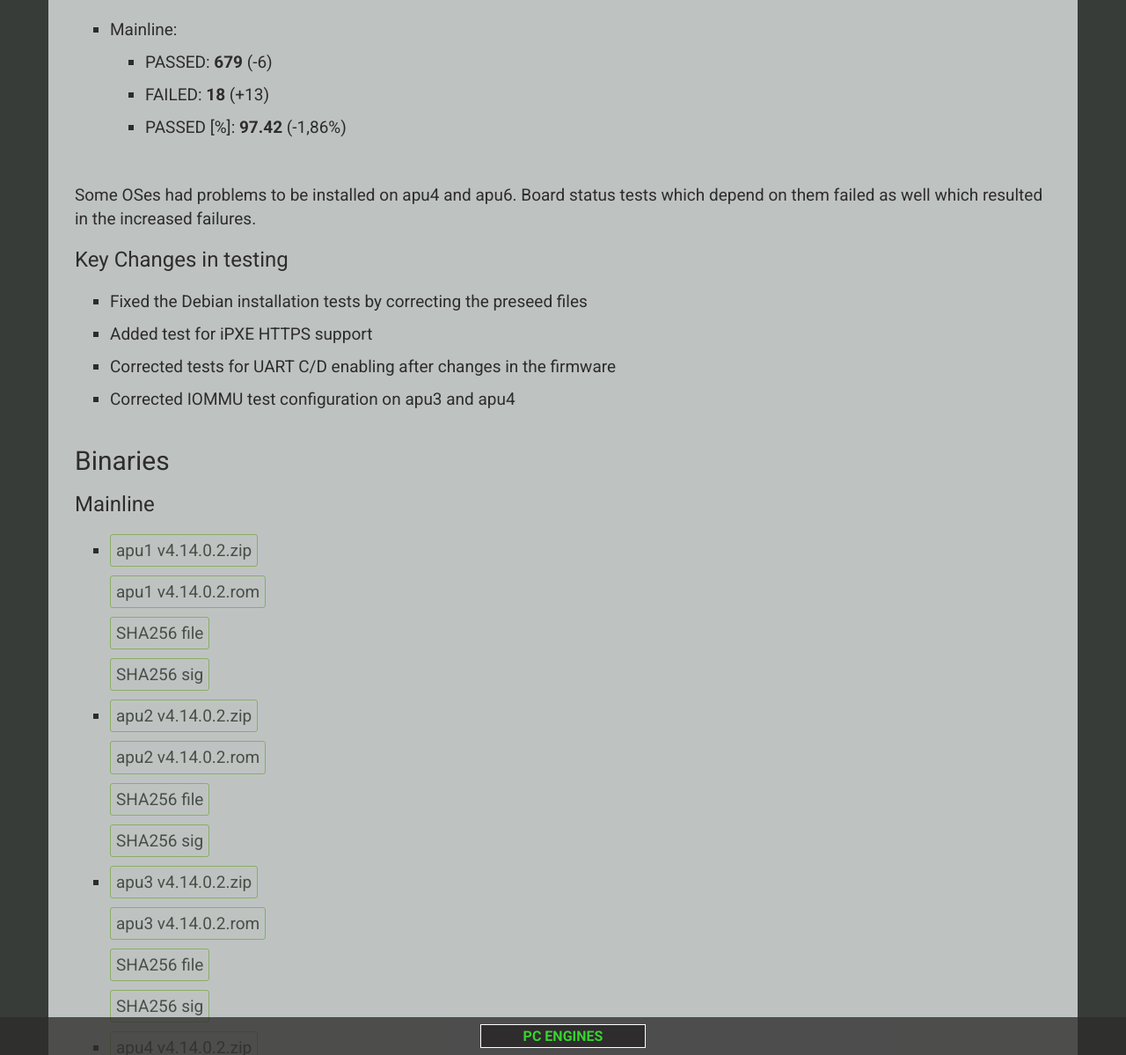
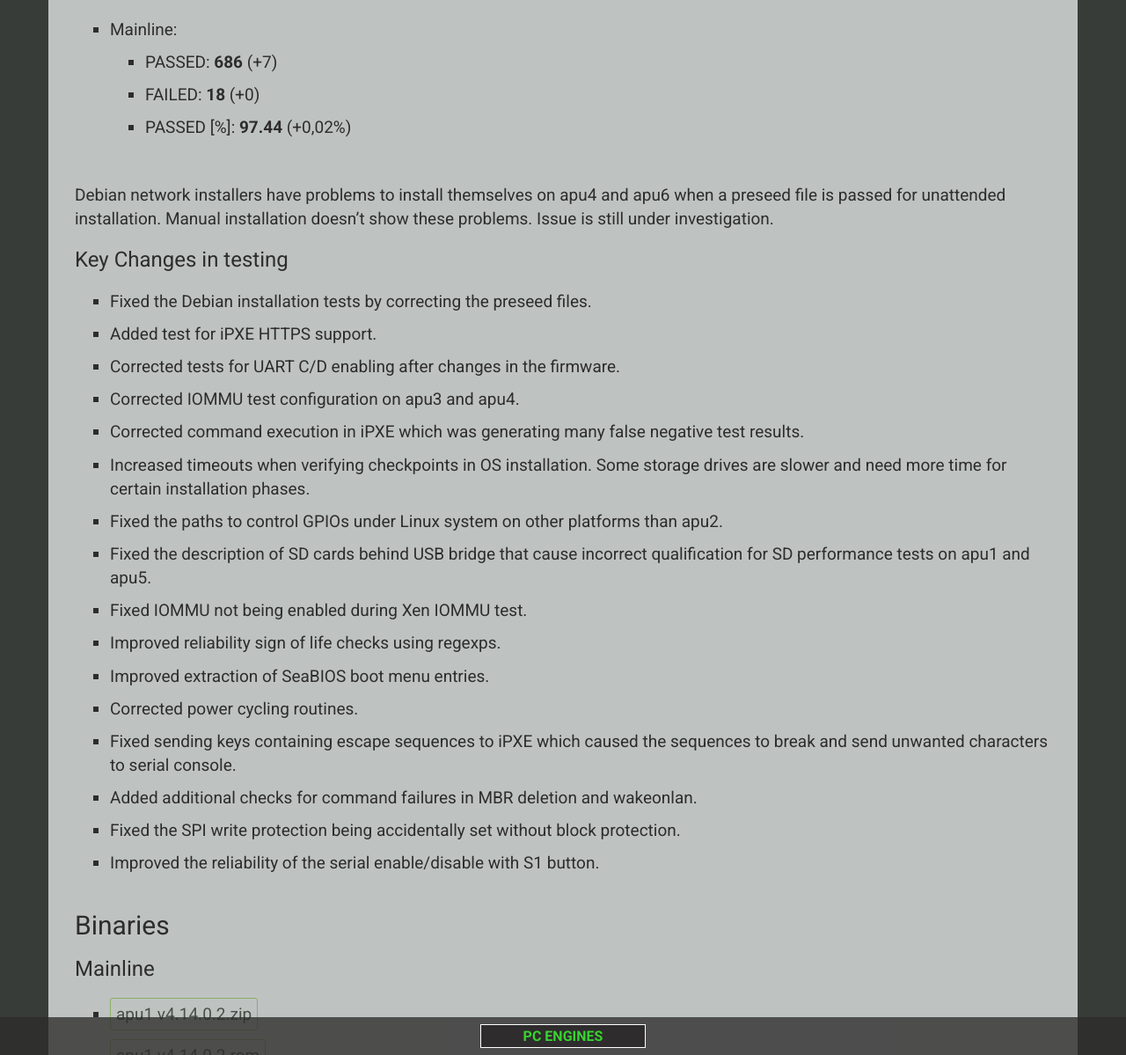
Before and after one commit to pcengines/pcengines.github.io, a Jekyll site: the page built from _posts/2021-06-30-PC-Engines-Firmware-v4-14-0-2.md, in a window 1280 px wide and 1400 px high, scrolled down 2399 px. Shown: the part 201-1400 px from the top of the window at 88% size. Built offline with Jekyll 4.4.1, drawn with Linux system fonts in a browser that asks for light colours; nearby versions of some CDN libraries; some web fonts are replaced.

Commit message:
_posts/2021-06-30-PC-Engines-Firmware-v4-14-0-2.md: add testing results
Signed-off-by: Michał Żygowski <michal.zygowski@3mdeb.com>

```diff
--- a/_posts/2021-06-30-PC-Engines-Firmware-v4-14-0-2.md
+++ b/_posts/2021-06-30-PC-Engines-Firmware-v4-14-0-2.md
@@ -15,7 +15,7 @@
 
 ## Statistics
 
-![Files Changed](TBD)
+![Files Changed](https://cloud.3mdeb.com/index.php/s/xw8btMWNSg9cDwj/preview)
 
 The chart shows the total files changed from release tag against the rebase
 point of given release specified in CHANGELOG (CHANGELOG.md, gitlab-ci.yml
@@ -27,35 +27,54 @@
 
 `110 files changed, 4202 insertions(+), 340 deletions(-)`
 
-![Process of mainlining](TBD)
+![Process of mainlining](https://cloud.3mdeb.com/index.php/s/DsseDcHxR9XqjNj/preview)
 
 The chart represents the total line added and deleted on the PC Engines
 coreboot fork against the rebase point for a given release.
 
 ## Testing
 
-* [PC Engines hardware configuration matrix](TBD) - hardware configurations
-  available for testing in 3mdeb laboratory.
+* [PC Engines hardware configuration matrix](https://cloud.3mdeb.com/index.php/s/oWDDFxNDZBtJDQP/preview) -
+  hardware configurations available for testing in 3mdeb laboratory.
 
 * [PC Engines release validation results](https://docs.google.com/spreadsheets/d/1_uRhVo9eYeZONnelymonYp444zYHT_Q_qmJEJ8_XqJc/edit#gid=0) -
   please note there are separate sheets for each board-release.
 
-![Mainline test results](TBD)
+![Mainline test results](https://cloud.3mdeb.com/index.php/s/KJE4bWzQBok47rP/preview)
 
 * Mainline:
-  * PASSED: **679** (-6)
-  * FAILED: **18** (+13)
-  * PASSED [%]: **97.42** (-1,86%)
+  * PASSED: **686** (+7)
+  * FAILED: **18** (+0)
+  * PASSED [%]: **97.44** (+0,02%)
 
-Some OSes had problems to be installed on apu4 and apu6. Board status tests
-which depend on them failed as well which resulted in the increased failures.
+Debian network installers have problems to install themselves on apu4 and apu6
+when a preseed file is passed for unattended installation. Manual installation
+doesn't show these problems. Issue is still under investigation.
 
 ### Key Changes in testing
 
-* Fixed the Debian installation tests by correcting the preseed files
-* Added test for iPXE HTTPS support
-* Corrected tests for UART C/D enabling after changes in the firmware
-* Corrected IOMMU test configuration on apu3 and apu4
+* Fixed the Debian installation tests by correcting the preseed files.
+* Added test for iPXE HTTPS support.
+* Corrected tests for UART C/D enabling after changes in the firmware.
+* Corrected IOMMU test configuration on apu3 and apu4.
+* Corrected command execution in iPXE which was generating many false negative
+  test results.
+* Increased timeouts when verifying checkpoints in OS installation. Some
+  storage drives are slower and need more time for certain installation phases.
+* Fixed the paths to control GPIOs under Linux system on other platforms than
+  apu2.
+* Fixed the description of SD cards behind USB bridge that cause incorrect
+  qualification for SD performance tests on apu1 and apu5.
+* Fixed IOMMU not being enabled during Xen IOMMU test.
+* Improved reliability sign of life checks using regexps.
+* Improved extraction of SeaBIOS boot menu entries.
+* Corrected power cycling routines.
+* Fixed sending keys containing escape sequences to iPXE which caused the
+  sequences to break and send unwanted characters to serial console.
+* Added additional checks for command failures in MBR deletion and wakeonlan.
+* Fixed the SPI write protection being accidentally set without block
+  protection.
+* Improved the reliability of the serial enable/disable with S1 button.
 
 ## Binaries
 
```
